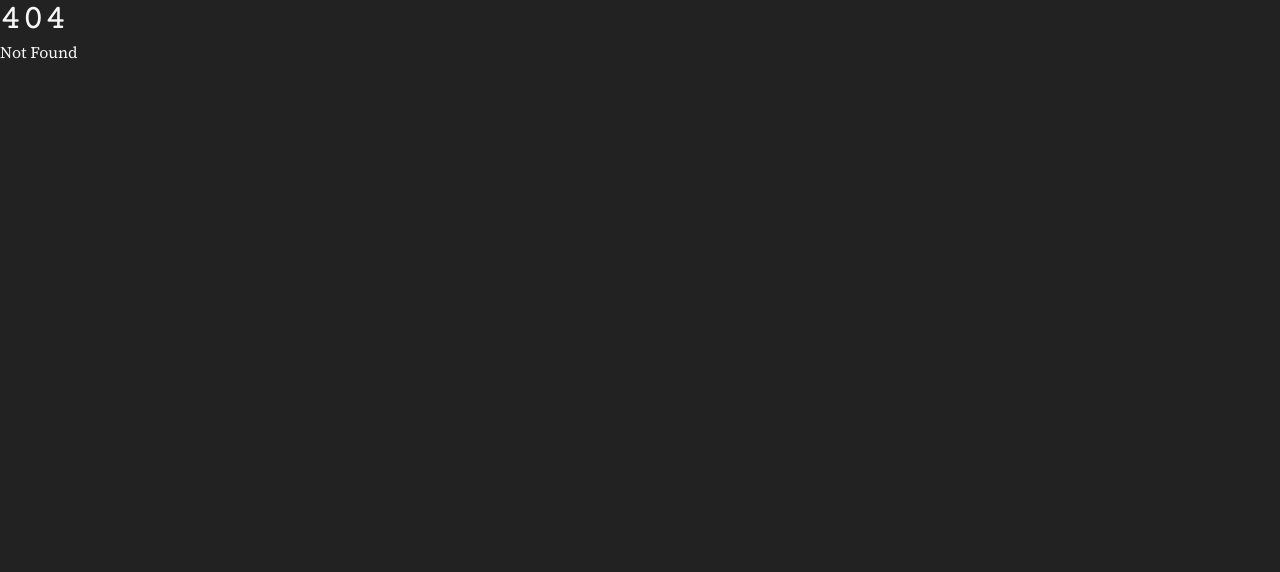
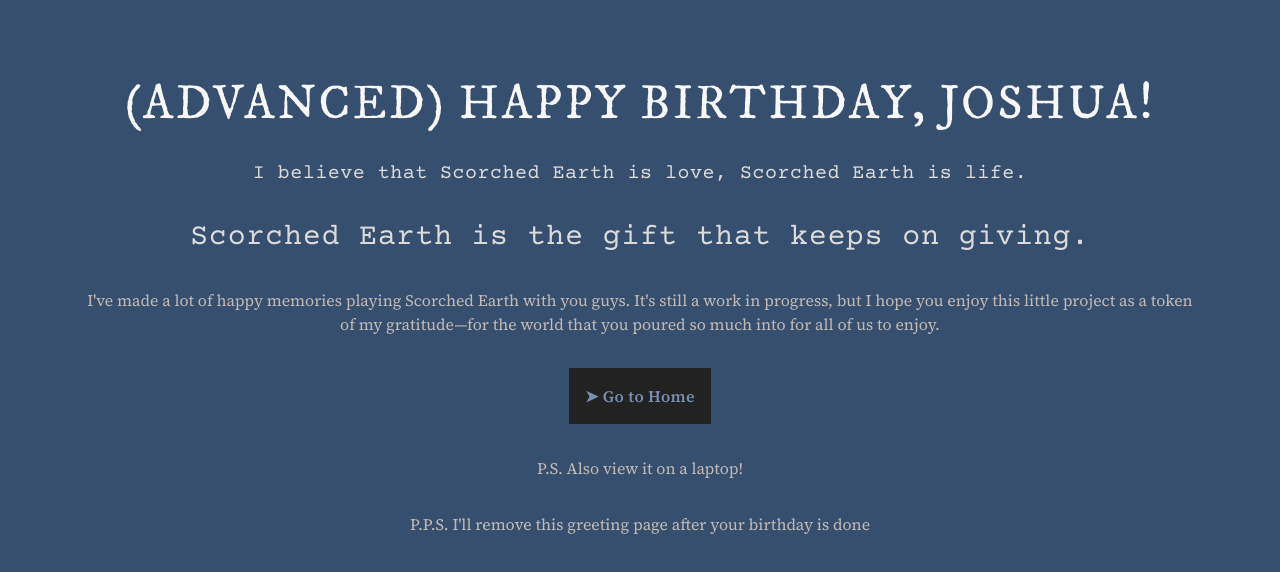
Before and after one commit to Anjellyrika/the-scorched-earth-files, a SvelteKit app: page /gift in a window 1280 px wide. Before the commit this address had no page. Shown: the top 572 px of the page. Built offline with nearby package versions, Linux system fonts and the light colour scheme.

Commit message:
feat(ui): add greeting

```diff
--- /dev/null
+++ b/src/routes/gift/+page.svelte
@@ -0,0 +1,17 @@
+<main class="bg-secondary-700 flex min-h-screen flex-col items-center gap-8 p-20 text-center">
+	<h1 class="font-title tracking-wider md:text-5xl">(ADVANCED) HAPPY BIRTHDAY, JOSHUA!</h1>
+	<h4 class="text-surface-200">I believe that Scorched Earth is love, Scorched Earth is life.</h4>
+	<h2 class="text-surface-200">Scorched Earth is the gift that keeps on giving.</h2>
+	<p class="text-surface-300">
+		I've made a lot of happy memories playing Scorched Earth with you guys. It's still a work in
+		progress, but I hope you enjoy this little project as a token of my gratitude—for the world
+		that you poured so much into for all of us to enjoy.
+	</p>
+	<a class="bg-surface-950 hover:border-tertiary-500 p-4 hover:border-l-4" href="/"
+		>➤ Go to Home</a
+	>
+	<p class="text-surface-300">P.S. Also view it on a laptop!</p>
+	<p class="text-surface-300">
+		P.P.S. I'll remove this greeting page after your birthday is done
+	</p>
+</main>
```
